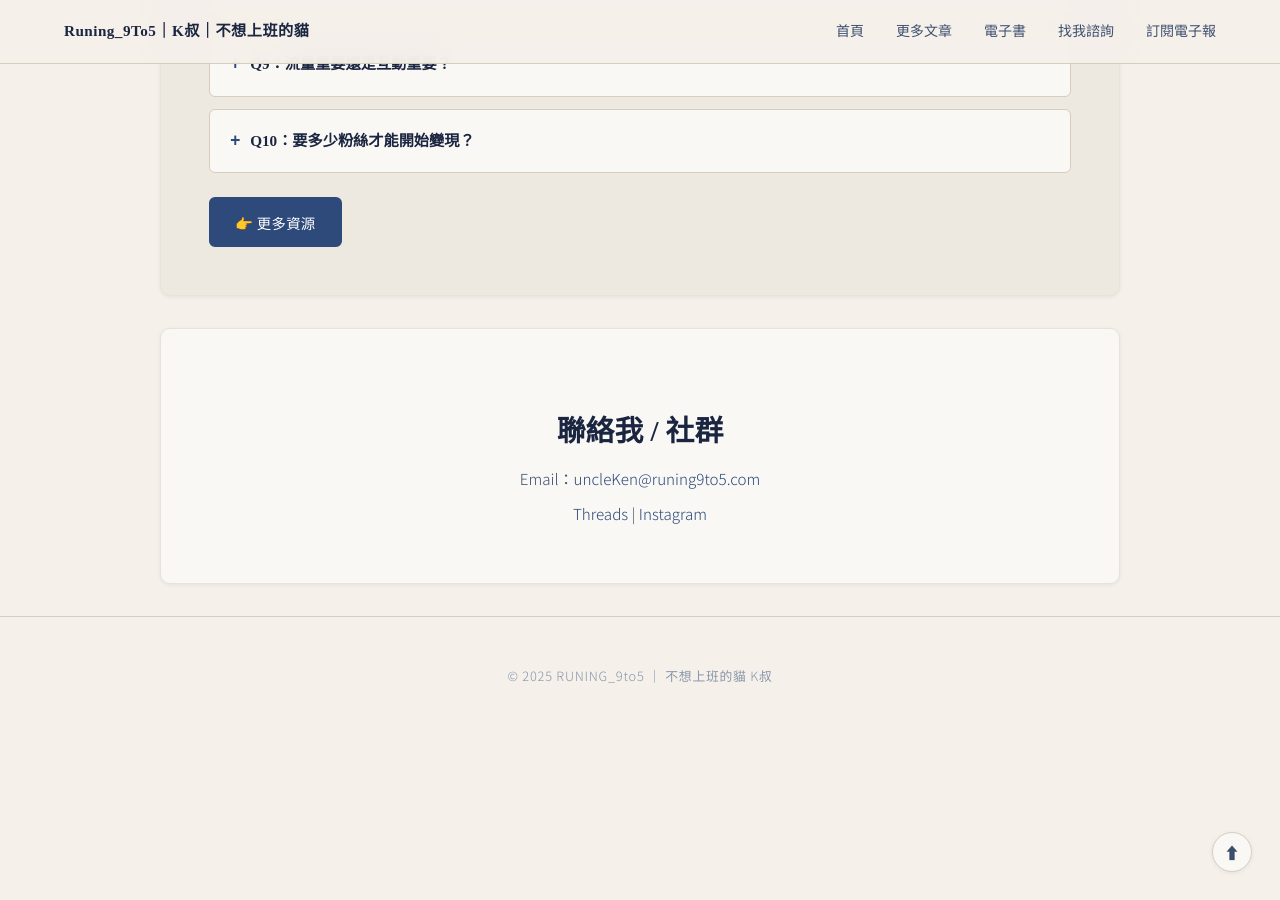
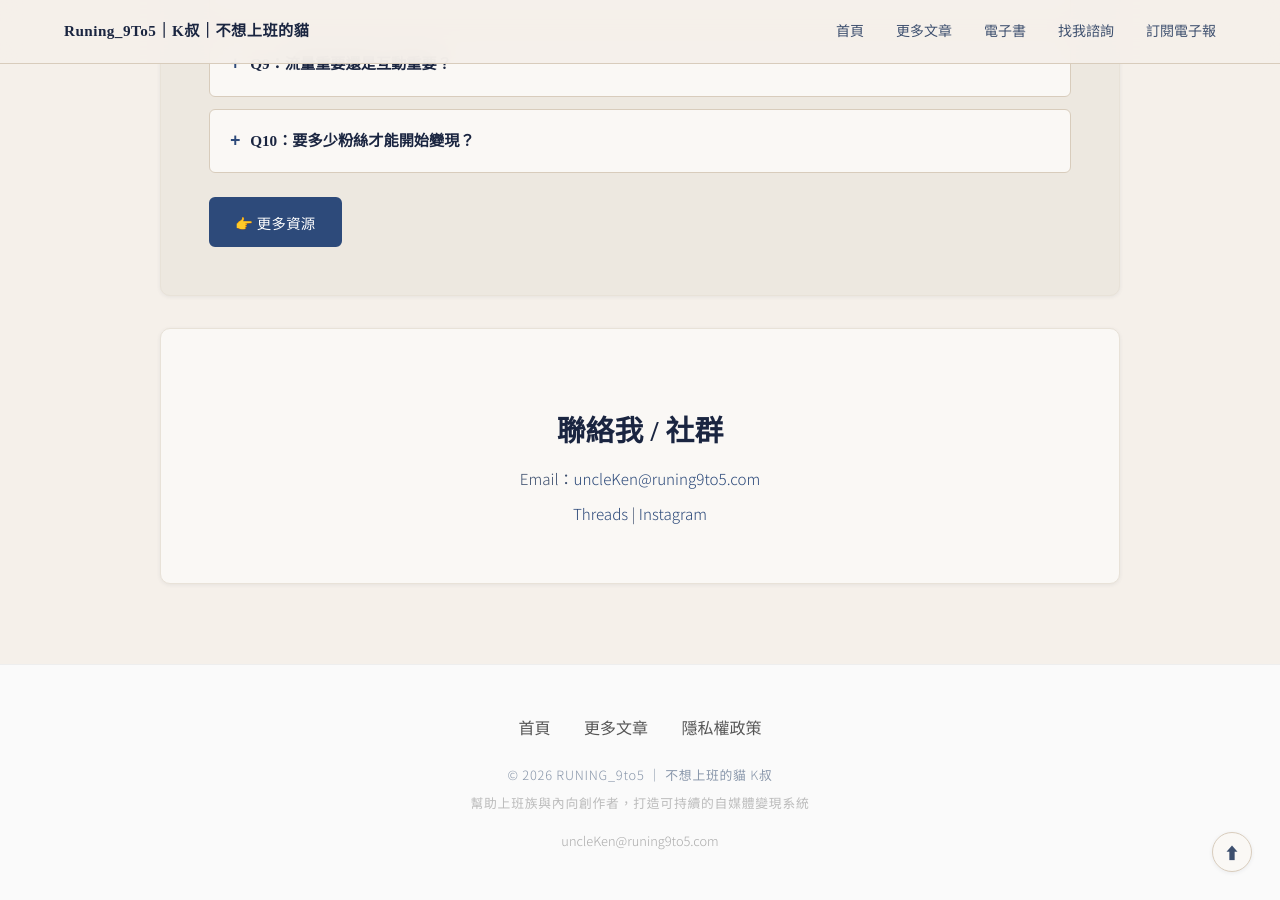
Before and after one commit to KenHAI666/Runing9TO5, a Jekyll site: the page built from index.md, in a window 1280 px wide and 900 px high, scrolled down 5413 px. Built offline with Jekyll 4.4.1, drawn with Linux system fonts in a browser that asks for light colours; before the commit the page ends 6148 px from its top, so only the background shows below that.

Commit message:
Update index.md

```diff
--- a/index.md
+++ b/index.md
@@ -200,9 +200,7 @@
   </p>
 </section>
 
-<footer>
-  <p>© 2025 RUNING_9to5 ｜ 不想上班的貓 K叔</p>
-</footer>
+{% include footer.html %}
 
 <!-- JS 放在這裡 -->
 <script>
```
